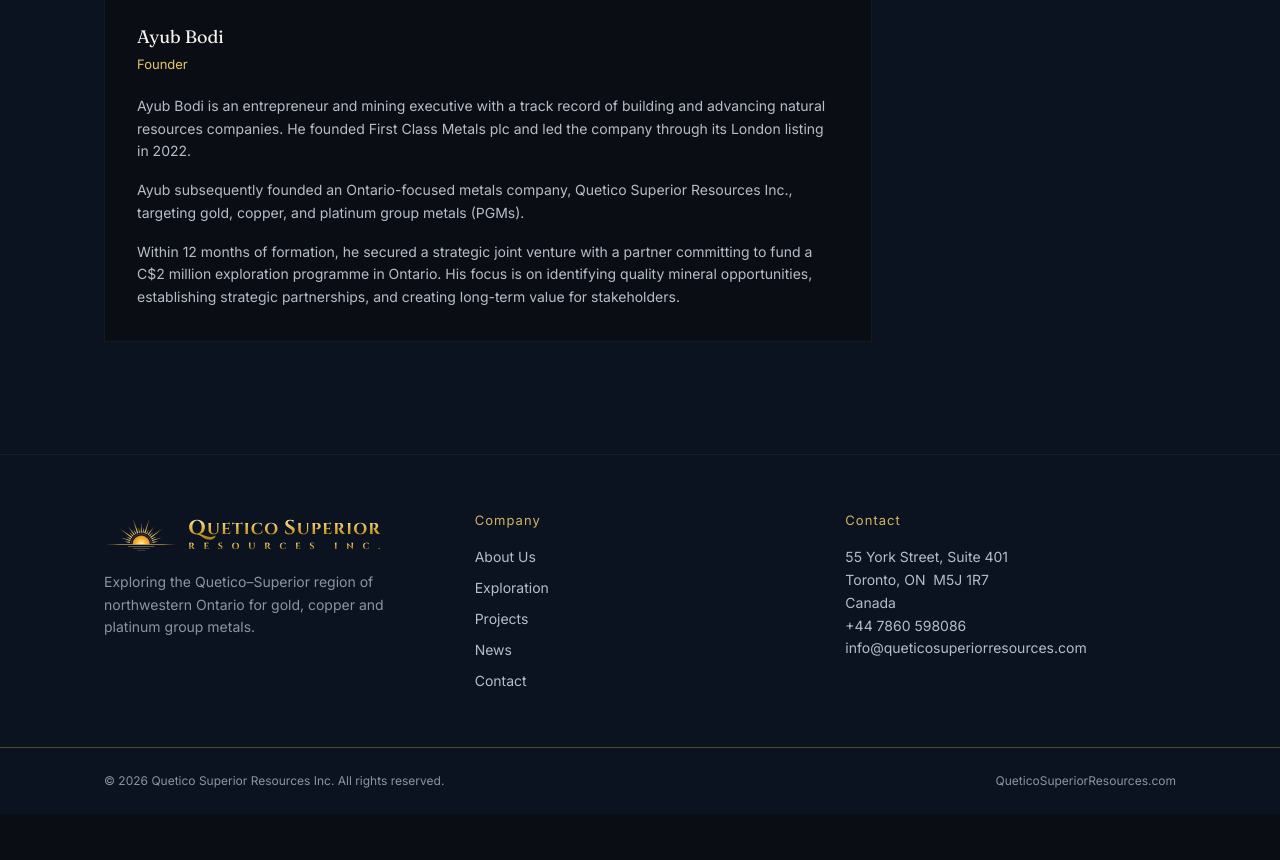
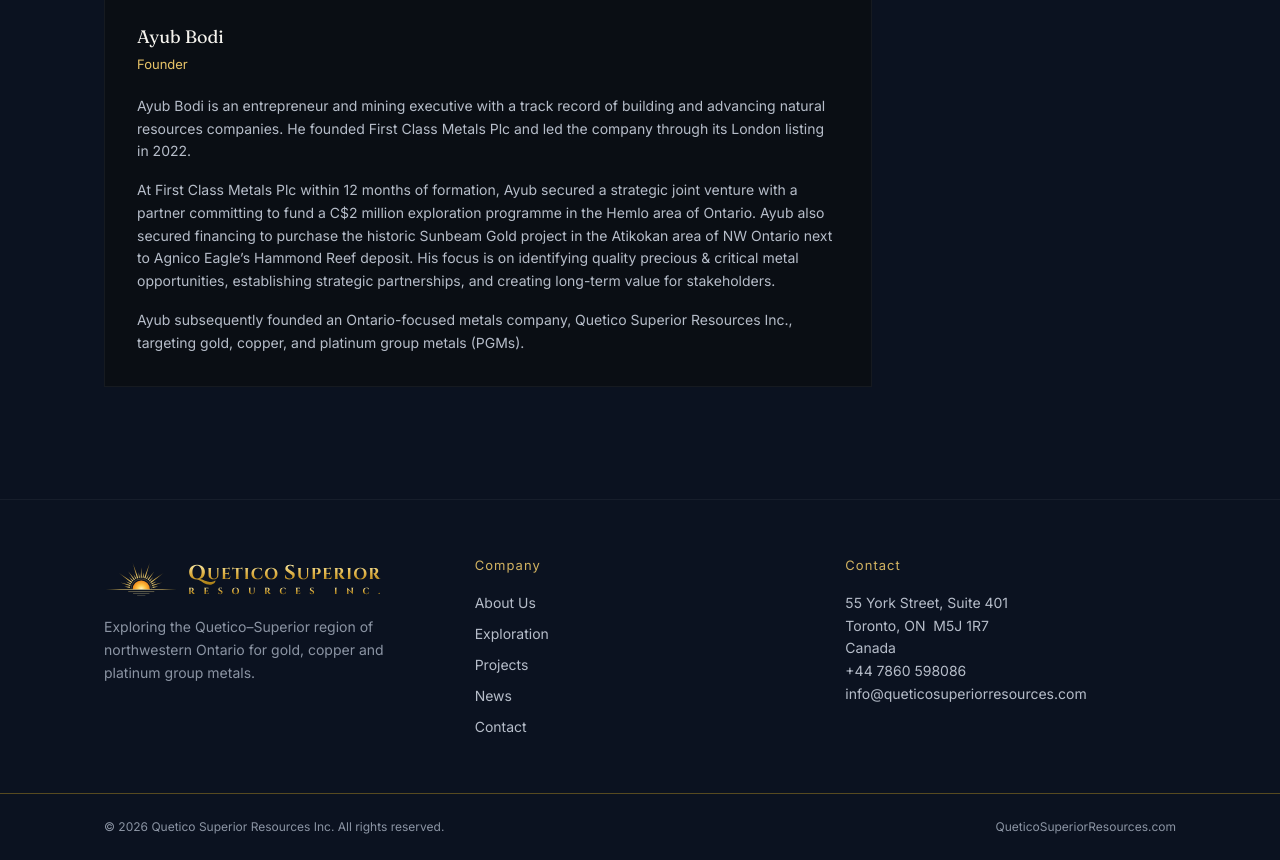
Before and after one commit to sadafmashorihyd-cmd/quetico-superior-resources, a Next.js app: page /about in a window 1280 px wide. Shown: the part 1511-2371 px from the top of the page. Before the commit the page ends 2325 px from the top, so only its background shows below. Built offline with nearby package versions, Linux system fonts and the light colour scheme.

Commit message:
Update founder bio on About page

```diff
--- a/app/about/page.tsx
+++ b/app/about/page.tsx
@@ -89,21 +89,25 @@
                 <p>
                   Ayub Bodi is an entrepreneur and mining executive with a
                   track record of building and advancing natural resources
-                  companies. He founded First Class Metals plc and led the
+                  companies. He founded First Class Metals Plc and led the
                   company through its London listing in 2022.
+                </p>
+                <p>
+                  At First Class Metals Plc within 12 months of formation,
+                  Ayub secured a strategic joint venture with a partner
+                  committing to fund a C$2 million exploration programme in
+                  the Hemlo area of Ontario. Ayub also secured financing to
+                  purchase the historic Sunbeam Gold project in the Atikokan
+                  area of NW Ontario next to Agnico Eagle&rsquo;s Hammond Reef
+                  deposit. His focus is on identifying quality precious &amp;
+                  critical metal opportunities, establishing strategic
+                  partnerships, and creating long-term value for
+                  stakeholders.
                 </p>
                 <p>
                   Ayub subsequently founded an Ontario-focused metals
                   company, Quetico Superior Resources Inc., targeting gold,
                   copper, and platinum group metals (PGMs).
-                </p>
-                <p>
-                  Within 12 months of formation, he secured a strategic joint
-                  venture with a partner committing to fund a C$2 million
-                  exploration programme in Ontario. His focus is on
-                  identifying quality mineral opportunities, establishing
-                  strategic partnerships, and creating long-term value for
-                  stakeholders.
                 </p>
               </div>
             </div>
```
